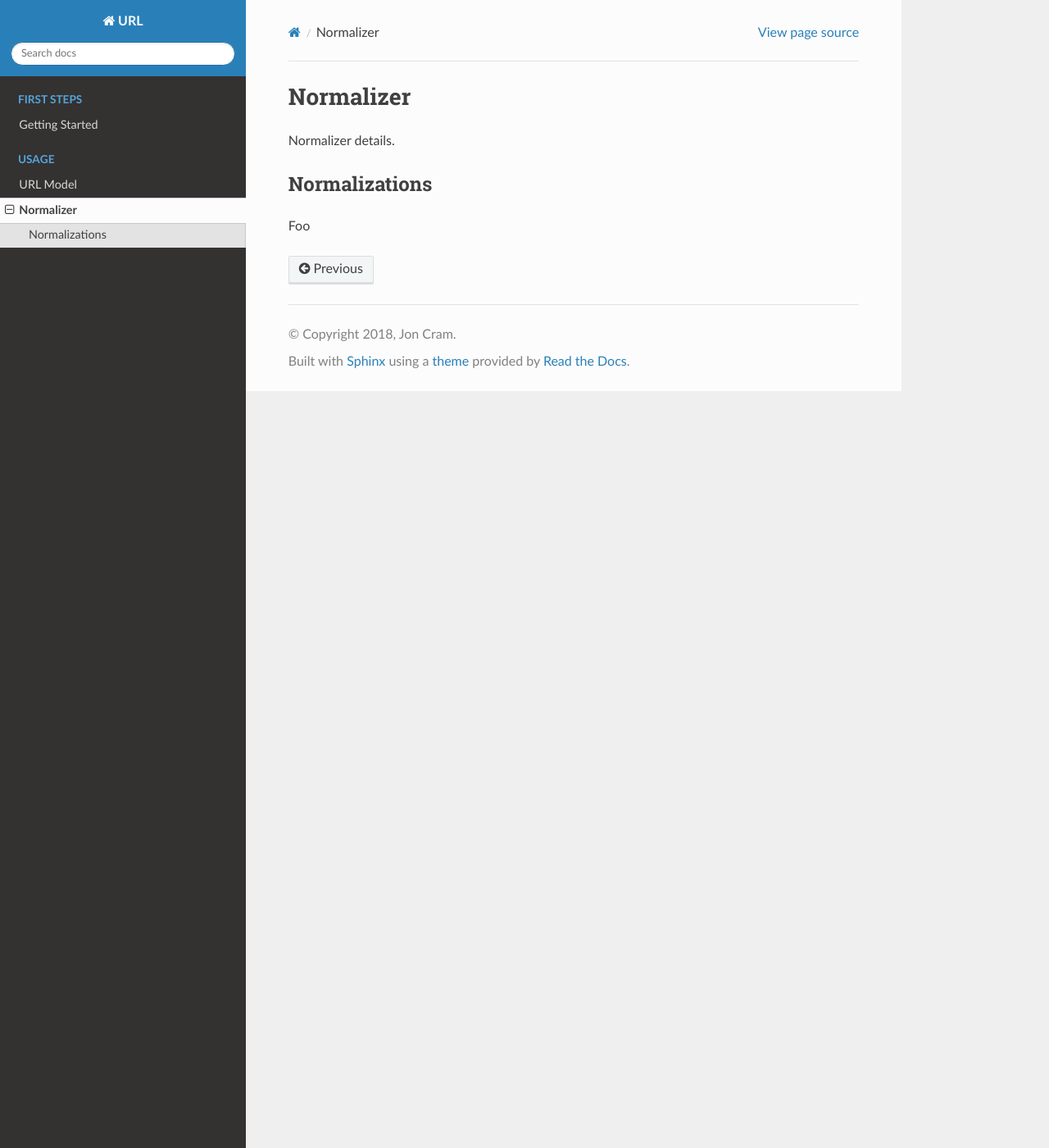
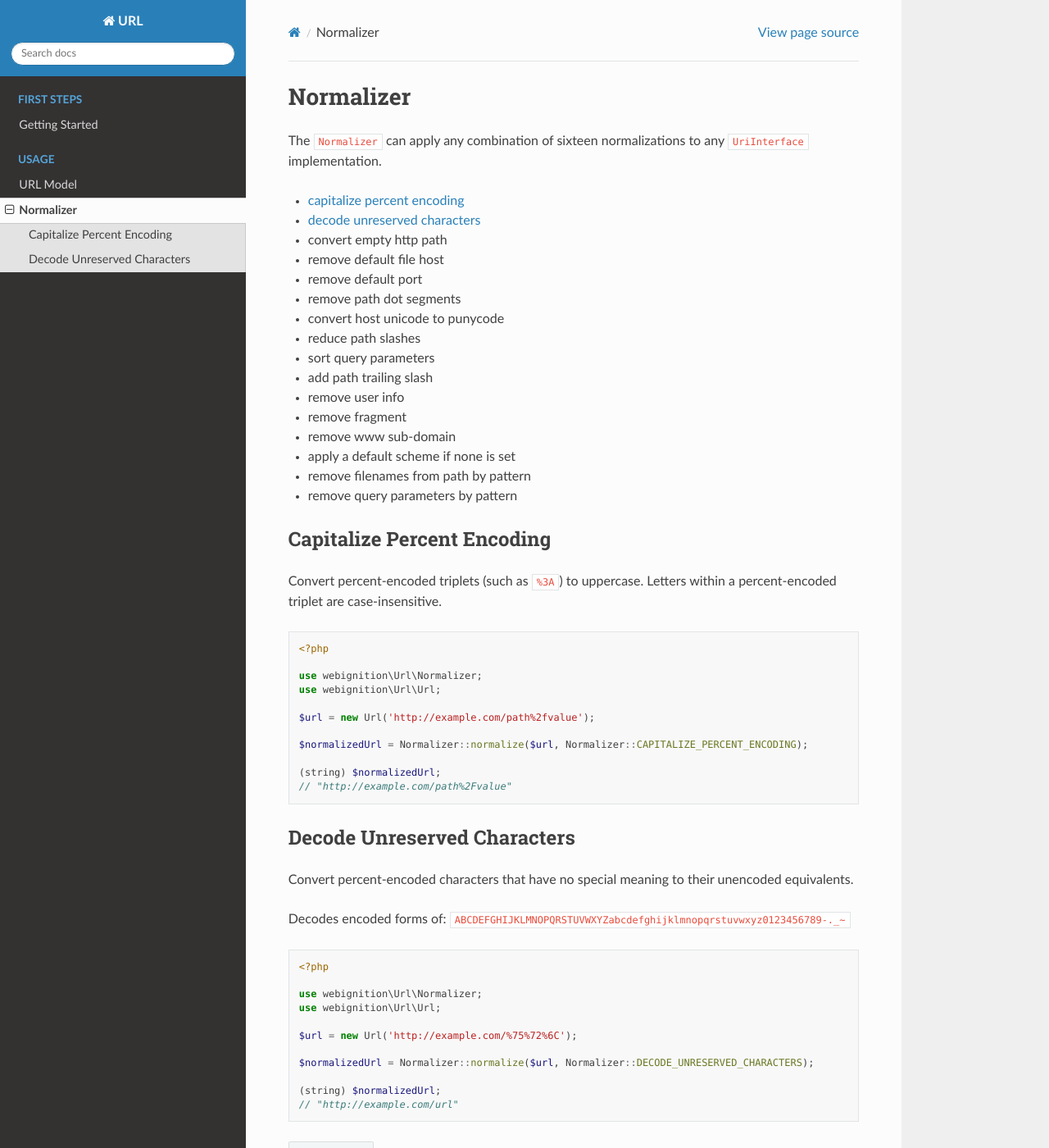
Before and after one commit to webignition/url, a Sphinx documentation site: the page built from docs/normalizer.rst, in a window 1280 px wide and 1400 px high. Shown: the whole window at 82% size. Built offline with Sphinx 7.4.7 and the Read the Docs theme 2.0.0, drawn with Linux system fonts in a browser that asks for light colours.

Commit message:
Document decode unreserved characters

```diff
--- a/docs/includes/normalizer/normalizations-list.rst
+++ b/docs/includes/normalizer/normalizations-list.rst
@@ -1,5 +1,5 @@
-- capitalize percent encoding
-- decode unreserved characters
+- :ref:`capitalize percent encoding <normalizations-capitalize-percent-encoding>`
+- :ref:`decode unreserved characters <normalizations-decode-unreserved-characters>`
 - convert empty http path
 - remove default file host
 - remove default port
--- a/docs/normalizer.rst
+++ b/docs/normalizer.rst
@@ -2,10 +2,53 @@
 Normalizer
 ==========
 
-Normalizer details.
+.. rst-class:: precede-list
+.. include:: includes/normalizer/introduction.rst
+.. include:: includes/normalizer/normalizations-list.rst
 
---------------
-Normalizations
---------------
+.. _normalizations-capitalize-percent-encoding:
 
-Foo
+---------------------------
+Capitalize Percent Encoding
+---------------------------
+
+Convert percent-encoded triplets (such as ``%3A``) to uppercase. Letters within a percent-encoded triplet are
+case-insensitive.
+
+.. code-block:: php
+
+    <?php
+
+    use webignition\Url\Normalizer;
+    use webignition\Url\Url;
+
+    $url = new Url('http://example.com/path%2fvalue');
+
+    $normalizedUrl = Normalizer::normalize($url, Normalizer::CAPITALIZE_PERCENT_ENCODING);
+
+    (string) $normalizedUrl;
+    // "http://example.com/path%2Fvalue"
+
+.. _normalizations-decode-unreserved-characters:
+
+----------------------------
+Decode Unreserved Characters
+----------------------------
+
+Convert percent-encoded characters that have no special meaning to their unencoded equivalents.
+
+Decodes encoded forms of: ``ABCDEFGHIJKLMNOPQRSTUVWXYZabcdefghijklmnopqrstuvwxyz0123456789-._~``
+
+.. code-block:: php
+
+    <?php
+
+    use webignition\Url\Normalizer;
+    use webignition\Url\Url;
+
+    $url = new Url('http://example.com/%75%72%6C');
+
+    $normalizedUrl = Normalizer::normalize($url, Normalizer::DECODE_UNRESERVED_CHARACTERS);
+
+    (string) $normalizedUrl;
+    // "http://example.com/url"
--- a/docs/url.rst
+++ b/docs/url.rst
@@ -120,7 +120,7 @@ Non-Optional Normalization
 
     use webignition\Url\Url;
 
-    $url = new Url('HTTPS://user:password@EXAMPLE.com:443');
+    $url = new Url('HTTPS://EXAMPLE.com:443');
 
     $url->getScheme();
     // "https"
```
